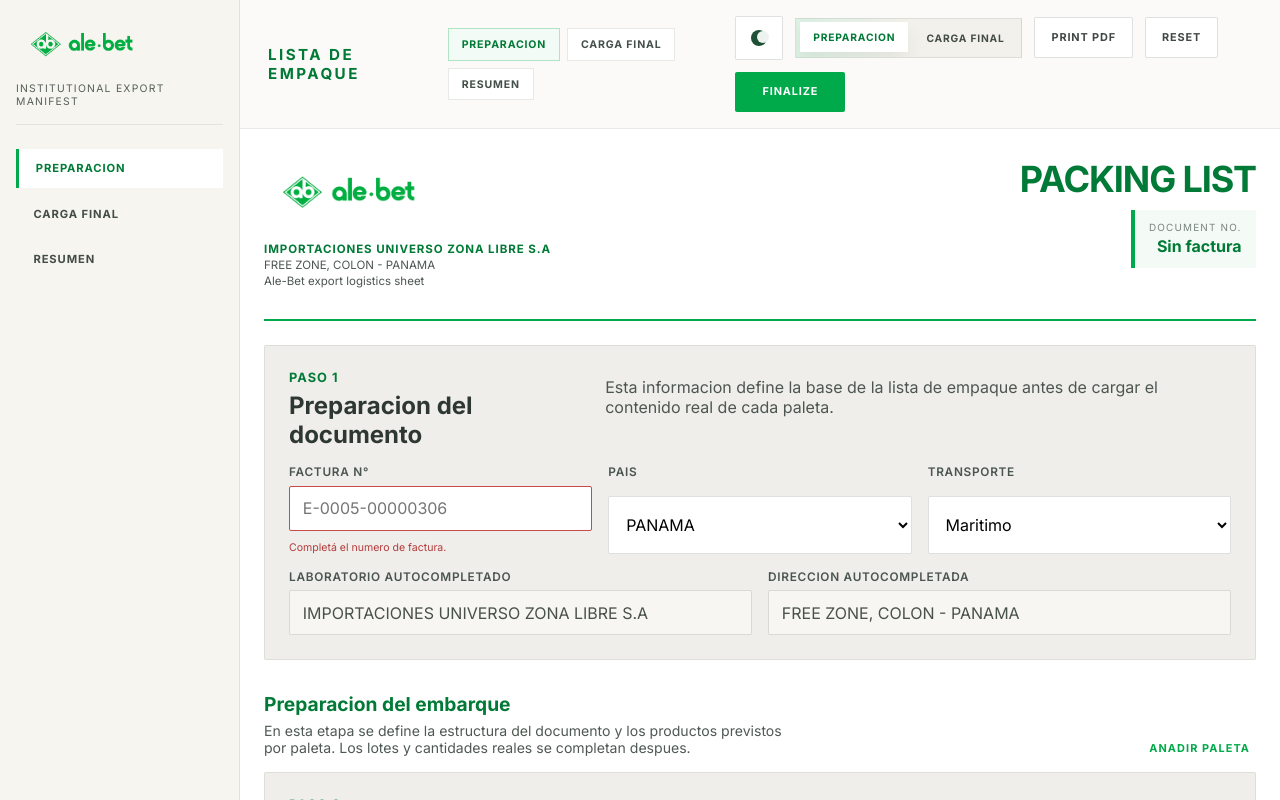
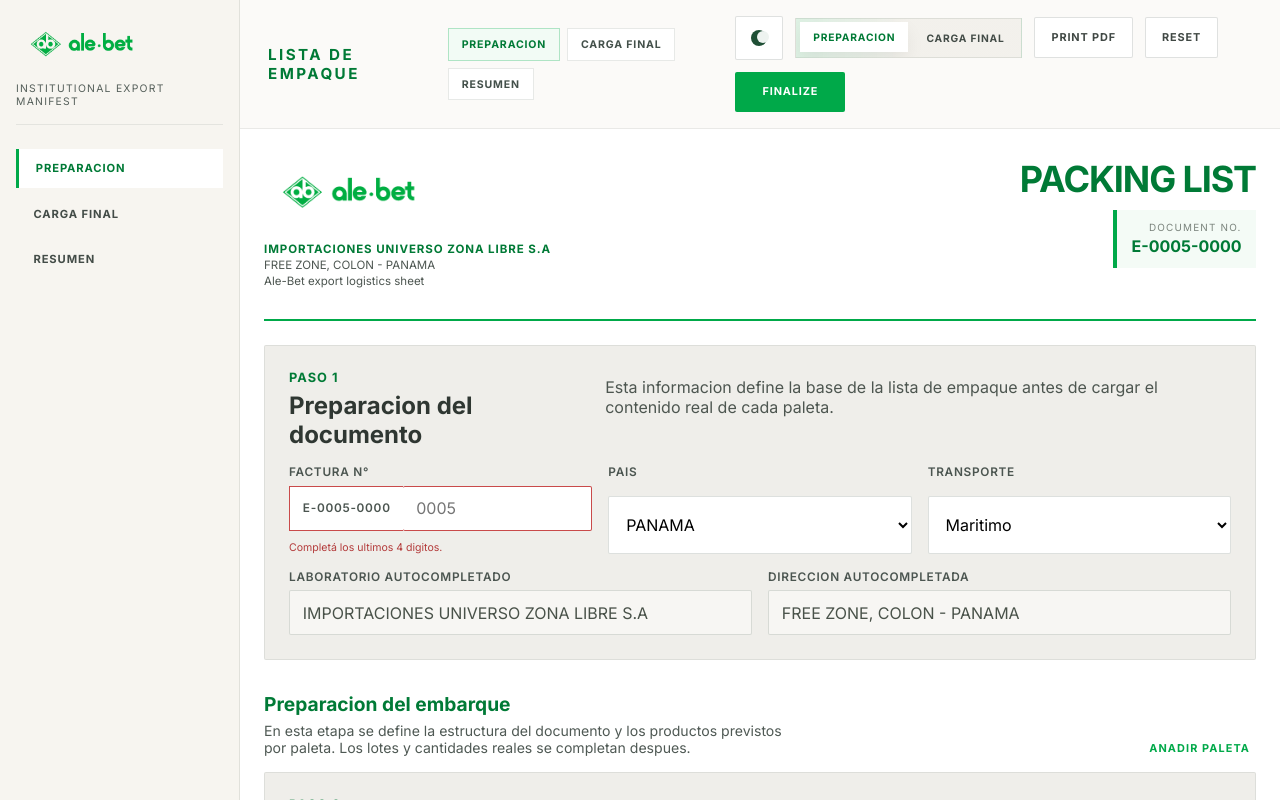
Before and after one commit to ivnvaldz7/packing-list, a React (Vite) app: page / in a window 1280 px wide. Shown: the top 800 px of the page. Built offline with nearby package versions, Linux system fonts and the light colour scheme.

Commit message:
Refine document presets and packing options

```diff
--- a/src/components/DocumentHeaderForm.tsx
+++ b/src/components/DocumentHeaderForm.tsx
@@ -1,6 +1,10 @@
 import type { DocumentHeader, HeaderValidation } from '../types';
 import { shipmentCountries } from '../data/countries';
-import { InputField, SelectField } from './Field';
+import { Field, InputField, SelectField } from './Field';
+
+const INVOICE_PREFIX = 'E-0005-0000';
+const getInvoiceSuffix = (value: string): string =>
+  value.startsWith(INVOICE_PREFIX) ? value.slice(INVOICE_PREFIX.length) : value.replace(/\D/g, '').slice(-4);
 
 type DocumentHeaderFormProps = {
   header: DocumentHeader;
@@ -22,13 +26,26 @@ export const DocumentHeaderForm = ({ header, errors, onChange }: DocumentHeaderF
     </div>
 
     <div className="grid grid-3">
-      <InputField
-        label="Factura N°"
-        value={header.invoiceNumber}
-        error={errors.invoiceNumber}
-        onChange={(event) => onChange('invoiceNumber', event.target.value)}
-        placeholder="E-0005-00000306"
-      />
+      <Field label="Factura N°" error={errors.invoiceNumber}>
+        <div className="invoice-field">
+          <span className="invoice-prefix">{INVOICE_PREFIX}</span>
+          <input
+            type="text"
+            inputMode="numeric"
+            maxLength={4}
+            value={getInvoiceSuffix(header.invoiceNumber)}
+            onChange={(event) =>
+              onChange(
+                'invoiceNumber',
+                `${INVOICE_PREFIX}${event.target.value.replace(/\D/g, '').slice(0, 4)}` as DocumentHeader['invoiceNumber'],
+              )
+            }
+            placeholder="0005"
+            aria-invalid={Boolean(errors.invoiceNumber)}
+            className="invoice-suffix-input"
+          />
+        </div>
+      </Field>
       <SelectField
         label="Pais"
         value={header.country}
--- a/src/data/products.ts
+++ b/src/data/products.ts
@@ -37,13 +37,18 @@ export const productCatalog: Product[] = [
   createProduct("CETRI-AMON 1 L", "CA0123", 12, 13.0),
   createProduct("CETRI-AMON 5 L", "CA0129", 4, 21.25),
   createProduct("COMPLEJO B B12 B15 20 ML", "CB0090", 12, 0.77),
+  createProduct("COMPLEJO B B12 B15 20 ML - CAJA X 14 CAJUELAS", "CB0090", 168, 10.78),
   createProduct("COMPLEJO B B12 B15 100 ML", "CB0091", 24, 5.67),
   createProduct("COMPLEJO B B12 B15 250 ML", "CB0093", 24, 11.1),
   createProduct("COMPLEJO B HIERRO CERDOS 25 ML", "HB0025", 20, 1.05),
+  createProduct("COMPLEJO B HIERRO CERDOS 25 ML - CAJA X 12 CAJUELAS", "HB0025", 240, 12.6),
   createProduct("COMPLEJO B HIERRO CERDOS 100 ML", "HB0025", 24, 5.25),
   createProduct("COMPLEJO B HIERRO EQUINO 25 ML", "HB0028", 20, 1.05),
+  createProduct("COMPLEJO B HIERRO EQUINO 25 ML - CAJA X 12 CAJUELAS", "HB0028", 240, 12.6),
   createProduct("COMPLEJO B HIERRO EQUINOS 100 ML", "HB0028", 24, 5.25),
   createProduct("ENERGIZANTE 25 ML", "EN0124", 20, 1.35),
+  createProduct("ENERGIZANTE 25 ML - CAJA X 12 CAJUELAS", "EN0124", 240, 16.2),
+  createProduct("ENERGIZANTE 25 ML - CAJA X 54 FRASCOS", "EN0124", 54, 3.645),
   createProduct("ENERGIZANTE 100 ML", "EN0126", 24, 5.63),
   createProduct("ENERGIZANTE 250 ML", "EN0126", 24, 11.1),
   createProduct("ENERGIZANTE 250 ML VACAS", "EN0125", 24, 11.1),
@@ -51,6 +56,8 @@ export const productCatalog: Product[] = [
   createProduct("IVERSAN 500 ML", "IV0038", 20, 13.2),
   createProduct("JERINGA ATP 35 GR", "EN0112", 24, 2.25, "Unidades"),
   createProduct("OLIVITASAN 25 ML", "OL0897", 20, 1.05),
+  createProduct("OLIVITASAN 25 ML - CAJA X 12 CAJUELAS", "OL0897", 240, 12.6),
+  createProduct("OLIVITASAN 25 ML - CAJA X 54 FRASCOS", "OL0897", 54, 2.835),
   createProduct("OLIVITASAN 100 ML", "OL0907", 40, 8.83),
   createProduct("OLIVITASAN 300 ML", "OL0907", 24, 12.5),
   createProduct("OLIVITASAN 500 ML", "OL0908", 20, 12.5),
--- a/src/styles.css
+++ b/src/styles.css
@@ -221,6 +221,39 @@ th {
   line-height: 1.15;
   max-width: 100%;
   overflow-wrap: anywhere;
+}
+
+.invoice-field {
+  display: grid;
+  grid-template-columns: auto minmax(0, 1fr);
+  align-items: stretch;
+}
+
+.invoice-prefix,
+.invoice-suffix-input {
+  border: 1px solid rgba(122, 131, 125, 0.25);
+  background: #fff;
+  min-height: 44px;
+}
+
+.invoice-prefix {
+  display: inline-flex;
+  align-items: center;
+  padding: 0.72rem 0.8rem;
+  border-right: none;
+  color: #4b5550;
+  font-weight: 600;
+  letter-spacing: 0.04em;
+}
+
+.invoice-suffix-input {
+  border-left: none;
+  text-align: left;
+}
+
+.field-with-error .invoice-prefix,
+.field-with-error .invoice-suffix-input {
+  border-color: #c94a4a;
 }
 
 .primary-button,
@@ -1874,6 +1907,13 @@ td {
   border-color: rgba(142, 240, 179, 0.16);
 }
 
+:root[data-theme="dark"] .invoice-prefix,
+:root[data-theme="dark"] .invoice-suffix-input {
+  background: #0f1713;
+  color: #f4fbf6;
+  border-color: rgba(142, 240, 179, 0.16);
+}
+
 :root[data-theme="dark"] table {
   color: #f4fbf6;
 }
--- a/src/utils/factories.ts
+++ b/src/utils/factories.ts
@@ -1,6 +1,8 @@
 import { getCountryPreset } from '../data/countries';
 import type { Pallet, PalletItem, ShipmentDocument } from '../types';
 import { FIXED_PALLET_TARE_WEIGHT_KG } from './constants';
+
+const DEFAULT_INVOICE_PREFIX = 'E-0005-0000';
 
 export const createId = (): string =>
   typeof crypto !== 'undefined' && 'randomUUID' in crypto
@@ -33,7 +35,7 @@ export const createInitialDocument = (): ShipmentDocument => ({
   id: 'draft-export-pallets',
   header: {
     ...getCountryPreset('PANAMA'),
-    invoiceNumber: '',
+    invoiceNumber: DEFAULT_INVOICE_PREFIX,
     transportType: 'Maritimo',
   },
   pallets: [createEmptyPallet(1)],
--- a/src/utils/validation.ts
+++ b/src/utils/validation.ts
@@ -9,12 +9,15 @@ import type {
 } from '../types';
 
 const isBlank = (value: string): boolean => value.trim().length === 0;
+const INVOICE_PREFIX = 'E-0005-0000';
+const hasCompleteInvoiceSuffix = (value: string): boolean =>
+  value.startsWith(INVOICE_PREFIX) && /^\d{4}$/.test(value.slice(INVOICE_PREFIX.length));
 
 const validateHeader = (header: DocumentHeader): HeaderValidation => {
   const errors: HeaderValidation = {};
 
-  if (isBlank(header.invoiceNumber)) {
-    errors.invoiceNumber = 'Completá el numero de factura.';
+  if (!hasCompleteInvoiceSuffix(header.invoiceNumber)) {
+    errors.invoiceNumber = 'Completá los ultimos 4 digitos.';
   }
   if (isBlank(header.country)) {
     errors.country = 'Seleccioná el pais.';
```
